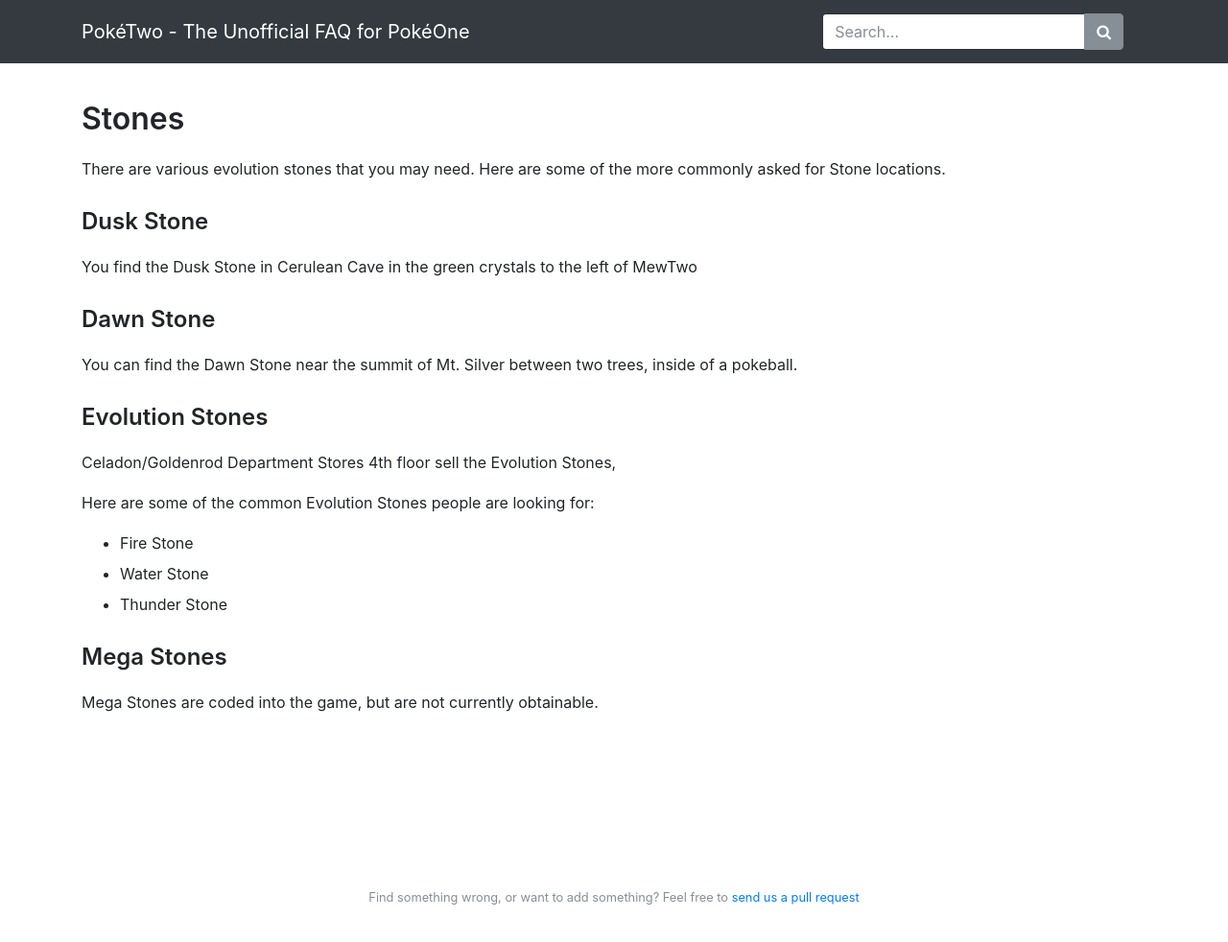
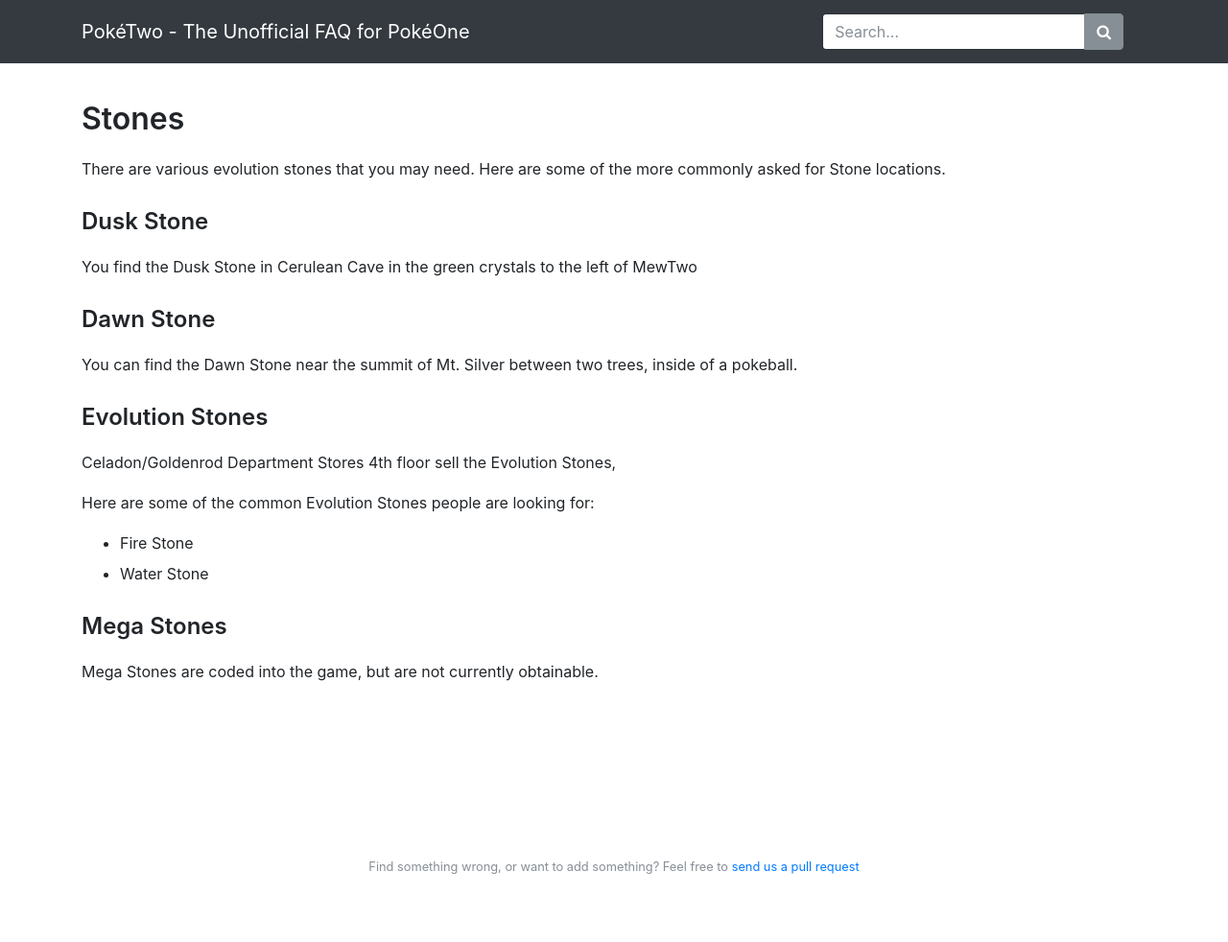
Before and after one commit to X3I/poketwo.com, a Jekyll site: the page built from _pages/items/stones.md, in a window 1280 px wide and 1050 px high. Shown: the top 982 px of the window at 96% size. Built offline with Jekyll 4.4.1, drawn with Linux system fonts in a browser that asks for light colours; nearby versions of some CDN libraries; our own code applies the rules of GitHub Pages for plain Markdown files.

Commit message:
removing thunder stone

```diff
--- a/_pages/items/stones.md
+++ b/_pages/items/stones.md
@@ -26,7 +26,6 @@
 
 * Fire Stone
 * Water Stone
-* Thunder Stone
 
 ## Mega Stones
 
```
